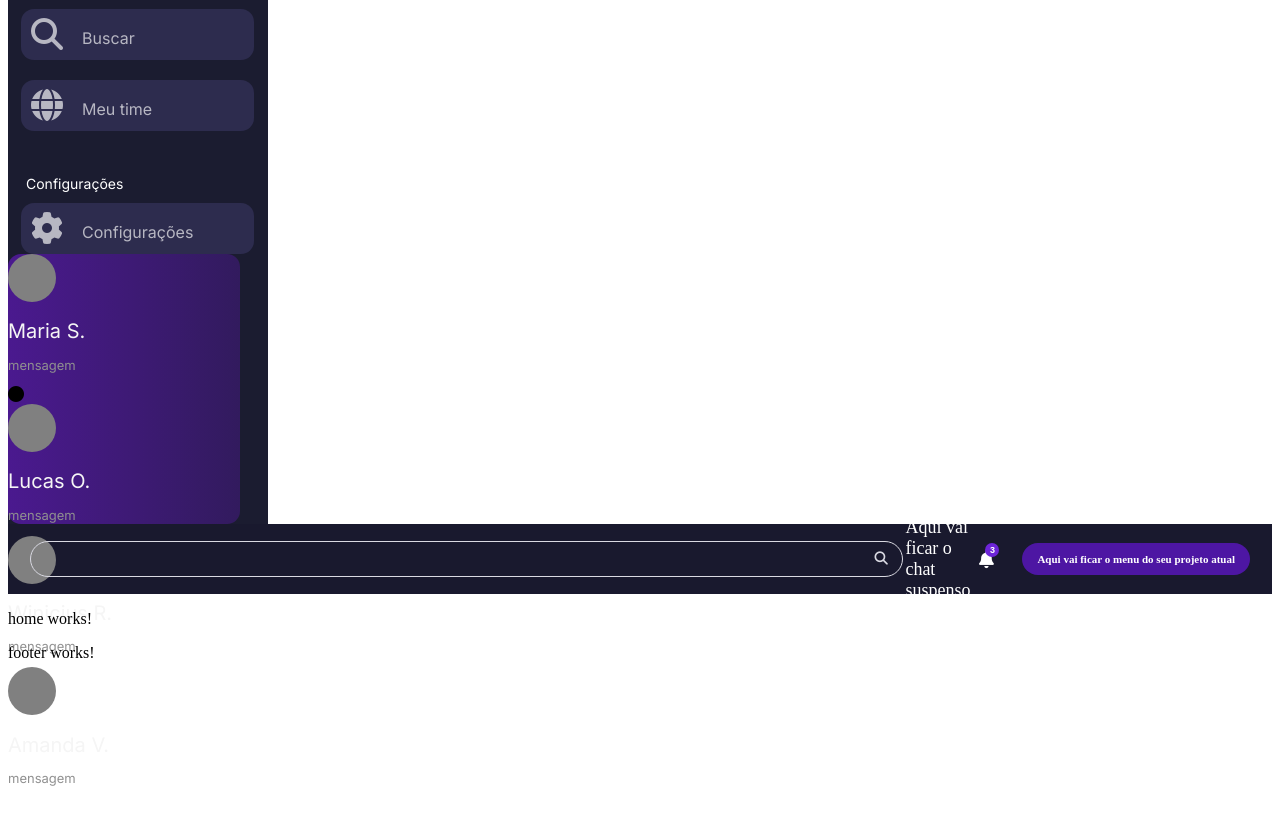
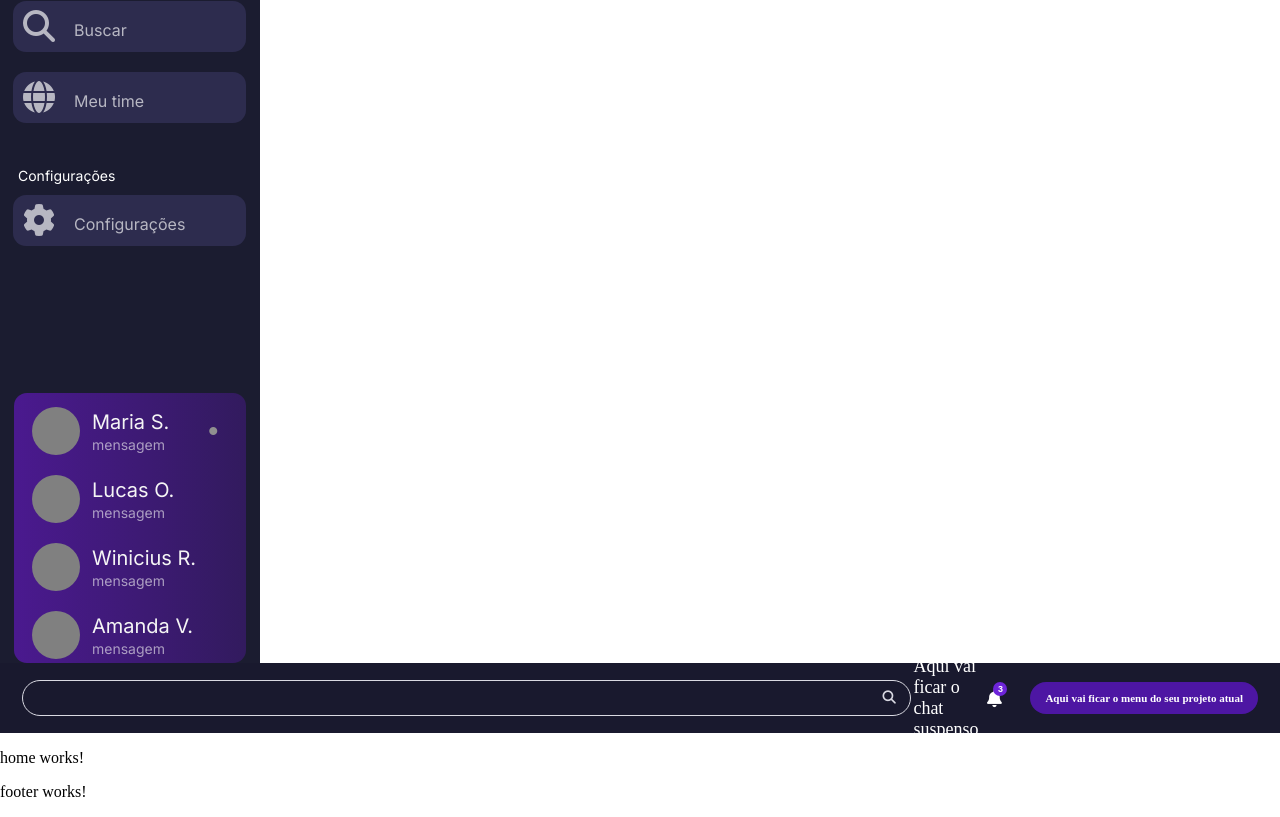
Before and after one commit to Gregory-Santos/ConectaJr, an Angular app: page /home in a window 1280 px wide. Shown: the part 415-1232 px from the top of the page. Built offline with nearby package versions, Linux system fonts and the light colour scheme.

Commit message:
style-finaliza-css-side-bar
Finaliza css do chat, barra de rolagem do site. Configura margin padrão do site no style.css

```diff
--- a/src/app/components/side-bar-esquerda/side-bar-esquerda.css
+++ b/src/app/components/side-bar-esquerda/side-bar-esquerda.css
@@ -200,6 +200,8 @@
     transform: translateY(4px);
 }
 
+
+
 /*card chat*/
 
 .chat-side-bar {
@@ -212,25 +214,94 @@
             rgba(78, 25, 150, 0.45));
 
     border-radius: 13px;
+    margin-left: 14px;
+    margin-top: 147px;
+    overflow-y: auto;
+    overflow-x: hidden;
+}
+/*o chat em si, nome, avatar usuario e mensagem*/
+.conversa {
+    display: flex;
+    align-items: center;
+    width: 100%;
+    height: 60px;
+    gap: 12px;
+    margin-top: 8px;
 }
 
-.conversa h1{
+.conversa {
+    display: flex;
+    align-items: center;
+    width: 100%;
+    height: 60px;
+    gap: 12px;
+}
+
+.conversa img {
+    width: 48px;
+    height: 48px;
+    border-radius: 50%;
+    object-fit: cover;
+    margin-left: 18px;
+}
+
+.dados-conversa {
+    display: flex;
+    flex-direction: column;
+    gap: 2px;
+}
+
+.conversa h1 {
+    margin: 0;
     font-family: 'Inter', sans-serif;
     font-size: 20px;
     font-weight: 400;
     color: #F5F5F5;
 }
 
-.conversa img {
-    width: 48px;
-    height: 48px;
-    object-fit: cover;
-    border-radius: 50%;
+.conversa p {
+    margin: 0;
+    font-family: 'Inter', sans-serif;
+    font-size: 14px;
+    color: rgba(245, 245, 245, 0.6);
 }
 
-.conversa p{
-    font-family: 'Inter', sans-serif;
-    font-size: 13px;
-    font-weight: 400;
+.conversa i {
+    width: 8px;
+    height: 8px;
+    margin-left: 28px;
+    font-size: 8px;
     color: #909090;
+
 }
+/*configuração de barra de rolagem*/
+.lista-conversas {
+    width: 216px;
+    overflow-y: auto;
+    overflow-x: hidden;
+    padding-right: 2px;
+    box-sizing: border-box;
+
+}
+
+.lista-conversas::-webkit-scrollbar {
+    width: 6px;
+    background: transparent;
+}
+
+.lista-conversas::-webkit-scrollbar-track {
+    background: #151218;
+}
+
+.lista-conversas::-webkit-scrollbar-thumb {
+    background-color: #D9D9D9;
+    border-radius: 10px;
+
+}
+
+.lista-conversas::-webkit-scrollbar-button {
+    display: none !important;
+    width: 0 !important;
+    height: 0 !important;
+    background: transparent !important;
+}
--- a/src/app/components/side-bar-esquerda/side-bar-esquerda.html
+++ b/src/app/components/side-bar-esquerda/side-bar-esquerda.html
@@ -56,42 +56,78 @@
     <!--card de configuração-->
     <div class="outros-config">
         <div class="titulo-config">
-        <h1>Configurações</h1></div>
+            <h1>Configurações</h1>
+        </div>
 
         <div class="card-config">
             <a routerLink="/config"> <i class="fa-solid fa-gear"></i>
                 <span>Configurações</span>
-        </a></div>
+            </a>
+        </div>
 
     </div>
 
     <!--chat-->
+
     <div class="chat-side-bar">
 
+        <div class="lista-conversas">
             <div class="conversa">
                 <img src="img/teste-chat.webp" alt="teste-foto-perfil" width="90">
+
+                <div class="dados-conversa">
                     <h1>Maria S.</h1>
                     <p>mensagem</p>
+                </div>
                 <i class="fa-solid fa-circle"></i>
             </div>
 
             <div class="conversa">
                 <img src="img/teste-chat.webp" alt="teste-foto-perfil" width="90">
+
+                <div class="dados-conversa">
                     <h1>Lucas O.</h1>
                     <p>mensagem</p>
+                </div>
             </div>
 
             <div class="conversa">
                 <img src="img/teste-chat.webp" alt="teste-foto-perfil" width="90">
+
+                <div class="dados-conversa">
                     <h1>Winicius R.</h1>
                     <p>mensagem</p>
+                </div>
             </div>
 
             <div class="conversa">
                 <img src="img/teste-chat.webp" alt="teste-foto-perfil" width="90">
+
+                <div class="dados-conversa">
                     <h1>Amanda V.</h1>
                     <p>mensagem</p>
                 </div>
+            </div>
 
+
+            <div class="conversa">
+                <img src="img/teste-chat.webp" alt="teste-foto-perfil" width="90">
+
+                <div class="dados-conversa">
+                    <h1>Ana V.</h1>
+                    <p>mensagem</p>
                 </div>
             </div>
+
+
+            <div class="conversa">
+                <img src="img/teste-chat.webp" alt="teste-foto-perfil" width="90">
+
+                <div class="dados-conversa">
+                    <h1>Pedro B.</h1>
+                    <p>mensagem</p>
+                </div>
+            </div>
+        </div>
+    </div>
+</div>
--- a/src/styles.css
+++ b/src/styles.css
@@ -1 +1,8 @@
 /* You can add global styles to this file, and also import other style files */
+
+/*Config do side-bar, para tirar margin do navegador*/
+html,
+body {
+  margin: 0;
+  padding: 0;
+}
```
Lines whose indentation alone changed are shown as unchanged.
